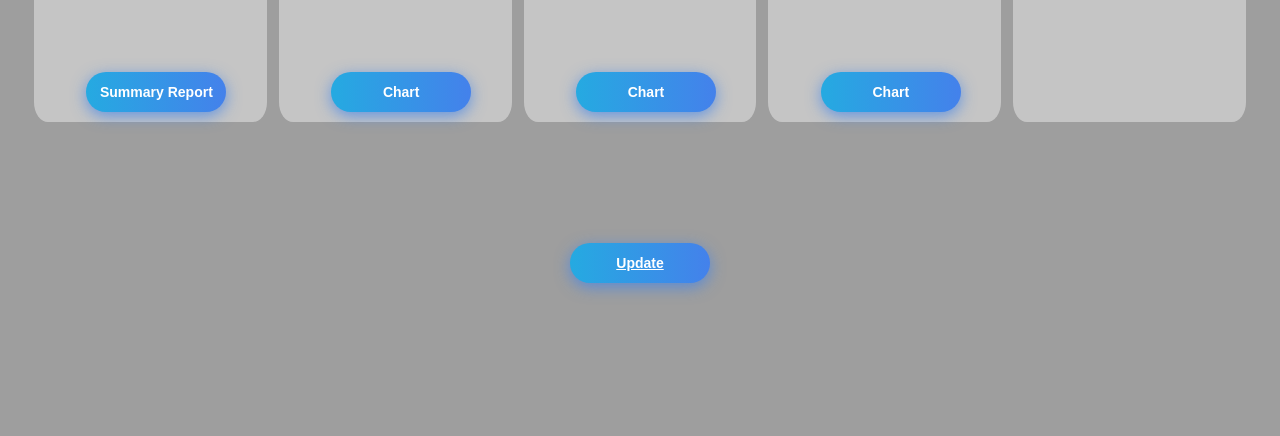
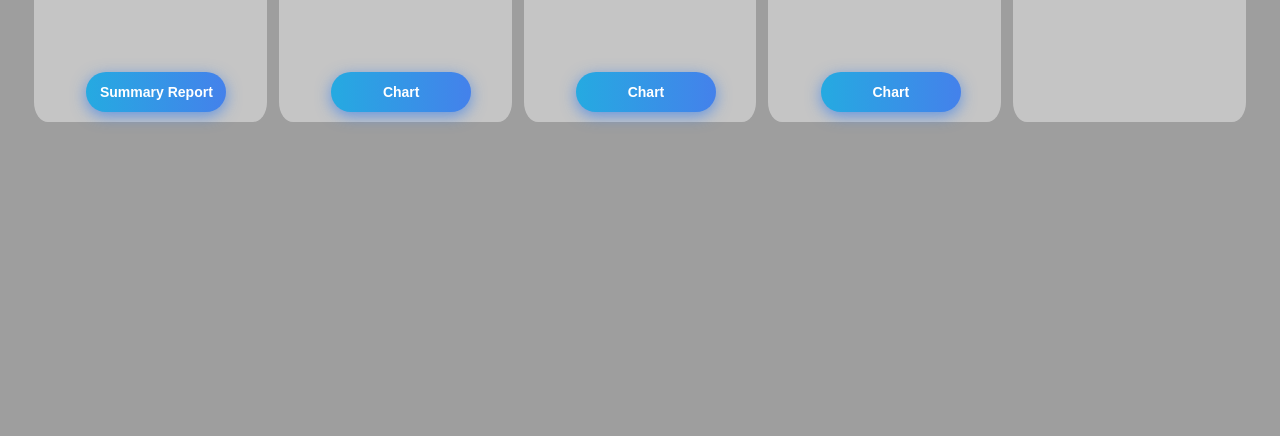
Before and after one commit to Heineken2001/HuyTran-Smart-Kitchen, a PHP site: page /Doandanganh/ in a window 1280 px wide. Shown: the part 518-954 px from the top of the page. After the commit the page ends 641 px from the top, so only its background shows below. Run offline with PHP 8.4, Linux system fonts and the light colour scheme; the visitor is signed in with stand-in values (Sample User, id 1); data that the repository does not hold is empty; some libraries are stand-ins or nearby versions.

Commit message:
Update home.php

```diff
--- a/mvc/views/home.php
+++ b/mvc/views/home.php
@@ -124,9 +124,9 @@
                     </form>
 
                 </div>
-                <div class="col l-12 m-12 c-12">
+                <!-- <div class="col l-12 m-12 c-12">
                         <a href="<?php echo BASE_URL?>/record/update"><button class="btn5-hover btn5" style="display: block; margin: 10% auto;">Update</Button></a>
-                </div>
+                </div> -->
             </div>
         </div>
     </div>
```
